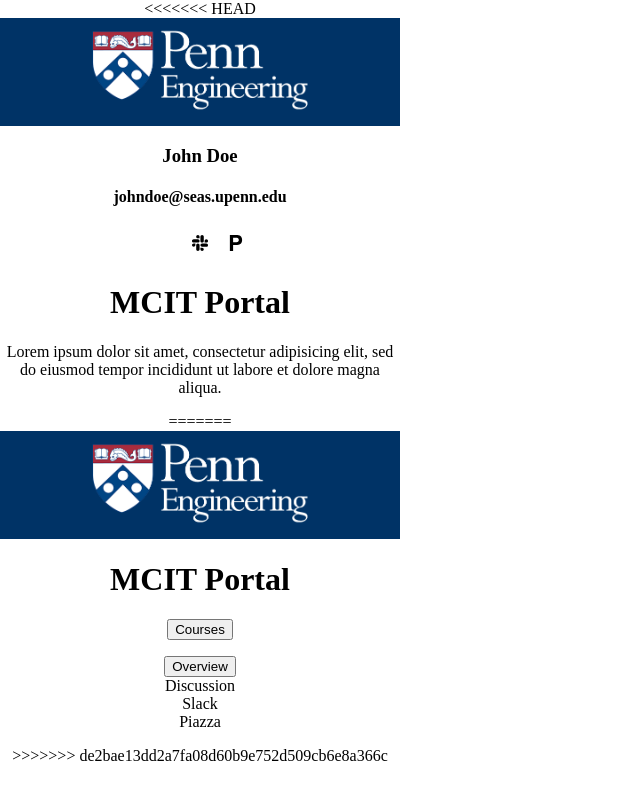
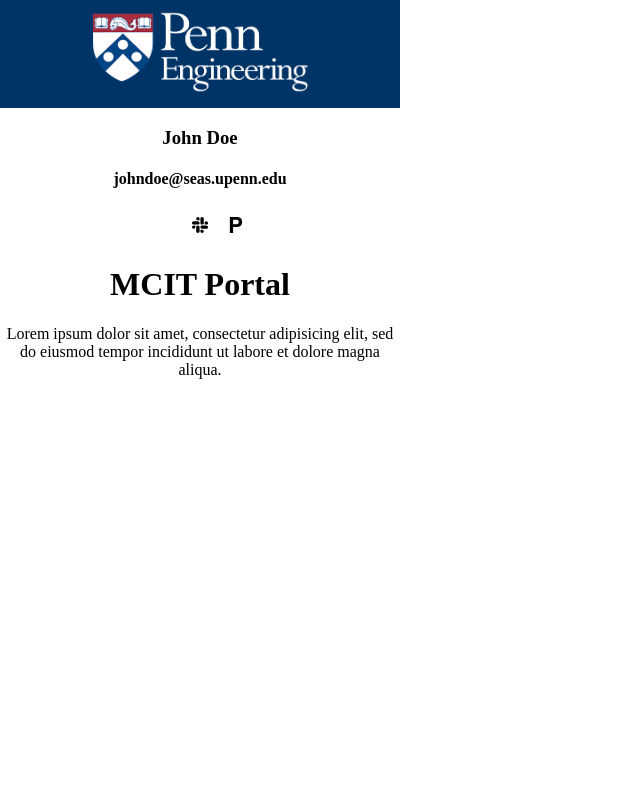
Before and after one commit to kelvinch9/MCIT-Chrome-Extension, a browser extension: page index.html in a window 1280 px wide. Shown: the whole page, without its empty margins (0-640 px from the left). Drawn offline with Linux system fonts and the light colour scheme.

Commit message:
Initial UI design testing

```diff
--- a/index.html
+++ b/index.html
@@ -1,6 +1,5 @@
 <!DOCTYPE html>
 <html lang="en" dir="ltr">
-<<<<<<< HEAD
 
 <head>
   <meta charset="utf-8">
@@ -31,32 +30,4 @@
   <p>Lorem ipsum dolor sit amet, consectetur adipisicing elit, sed do eiusmod tempor incididunt ut labore et dolore magna aliqua.</p>
 </body>
 
-=======
-  <head>
-    <meta charset="utf-8">
-    <title>MCIT Portal</title>
-    <link rel="stylesheet" href="CSS/styles.css">
-  </head>
-  <body>
-    <div class="header">
-      <img class="penn_logo" src="logos/penn_logo.png" alt="penn engineering logo">
-    </div>
-    <h1>MCIT Portal</h1>
-    <p>
-      <!--comment out: Lorem ipsum dolor sit amet, consectetur adipisicing elit, sed do eiusmod tempor incididunt ut labore et dolore magna aliqua. -->
-    <button class="dropdown-btn"> Courses
-      <i class="fa fa-caret-down"></i>
-    </button>
-
-    <div class="dropdown-container">
-      <button class="dropdown-btn"> Overview
-      </button>
-    </div>
-
-    Discussion<br />
-    Slack<br />
-    Piazza<br />
-    </p>
-  </body>
->>>>>>> de2bae13dd2a7fa08d60b9e752d509cb6e8a366c
 </html>
```
Also changed, not shown: manifest.json.
